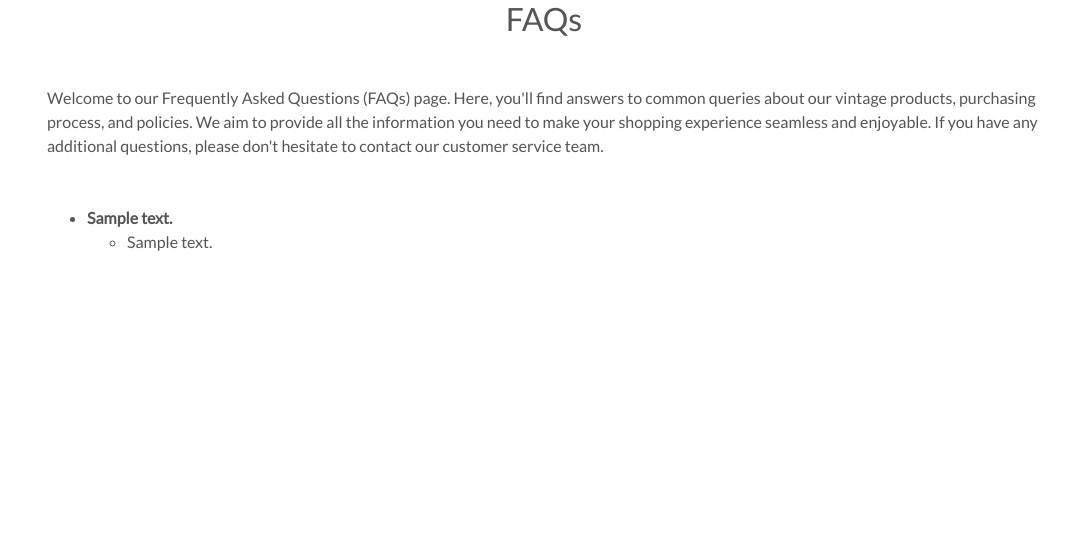
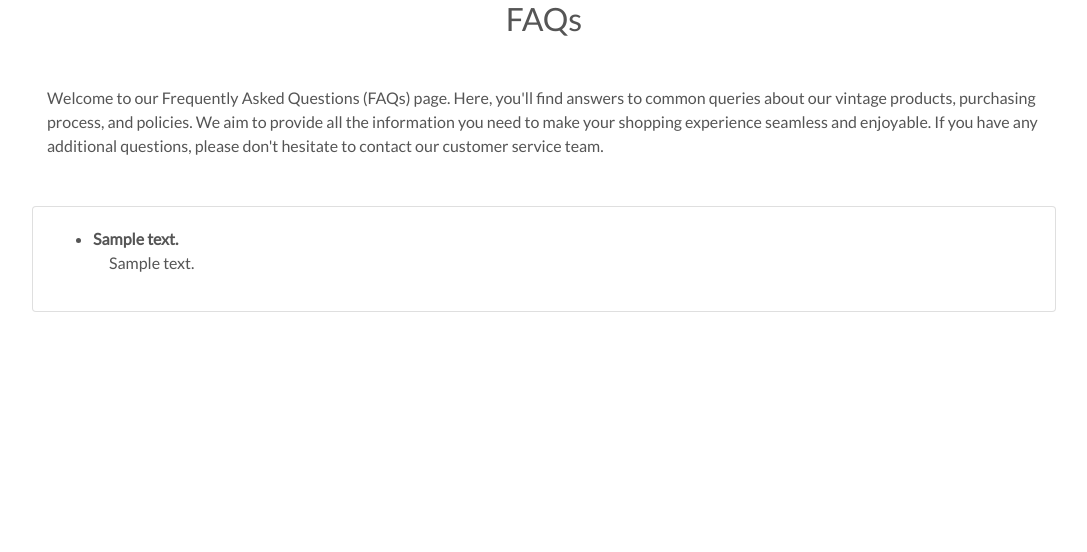
Before and after one commit to vega-2135/vint-age, a Django app: page /faq/ in a window 1280 px wide. Shown: the part 213-765 px from the top of the page, without its empty margins (96-1183 px from the left). Run offline with Django 4.2, Linux system fonts and the light colour scheme; tables that the repository leaves empty hold one stand-in row (values such as "Sample post"); parts of the project's set-up code (start-up, migrations or seed data) failed here and were passed over; some libraries are stand-ins or nearby versions.

Commit message:
Finish styling FAQs page
Signed-off-by: Carolina Romero Carrasco <mcarolinarc28@gmail.com>

```diff
--- a/faq/templates/faq/faq.html
+++ b/faq/templates/faq/faq.html
@@ -19,16 +19,14 @@
 
 
     <div class="container">
-        <div class="row">
-            <div class="col">
+        <div class="row card">
+            <div class="col card-body">
                 <ul>
                 {% for question in questions %}
                 <li><strong>{{ question.question_text }}</strong></li>
-                <ul>
                 {% for answer in question.answer_set.all %}
-                <li>{{ answer.answer_text }}</li>
+                <li class="answers ml-3 mb-3">{{ answer.answer_text }}</li>
                 {% endfor %}
-                </ul>
                 {% endfor %}
                 </ul>
             </div>
--- a/static/css/base.css
+++ b/static/css/base.css
@@ -29,6 +29,11 @@ footer {
 i {
     margin-right: 30px;
     color: white;
+}
+
+/* FAQs page */
+.answers {
+    list-style-type: none;
 }
 
 /* from Bulma */
```
